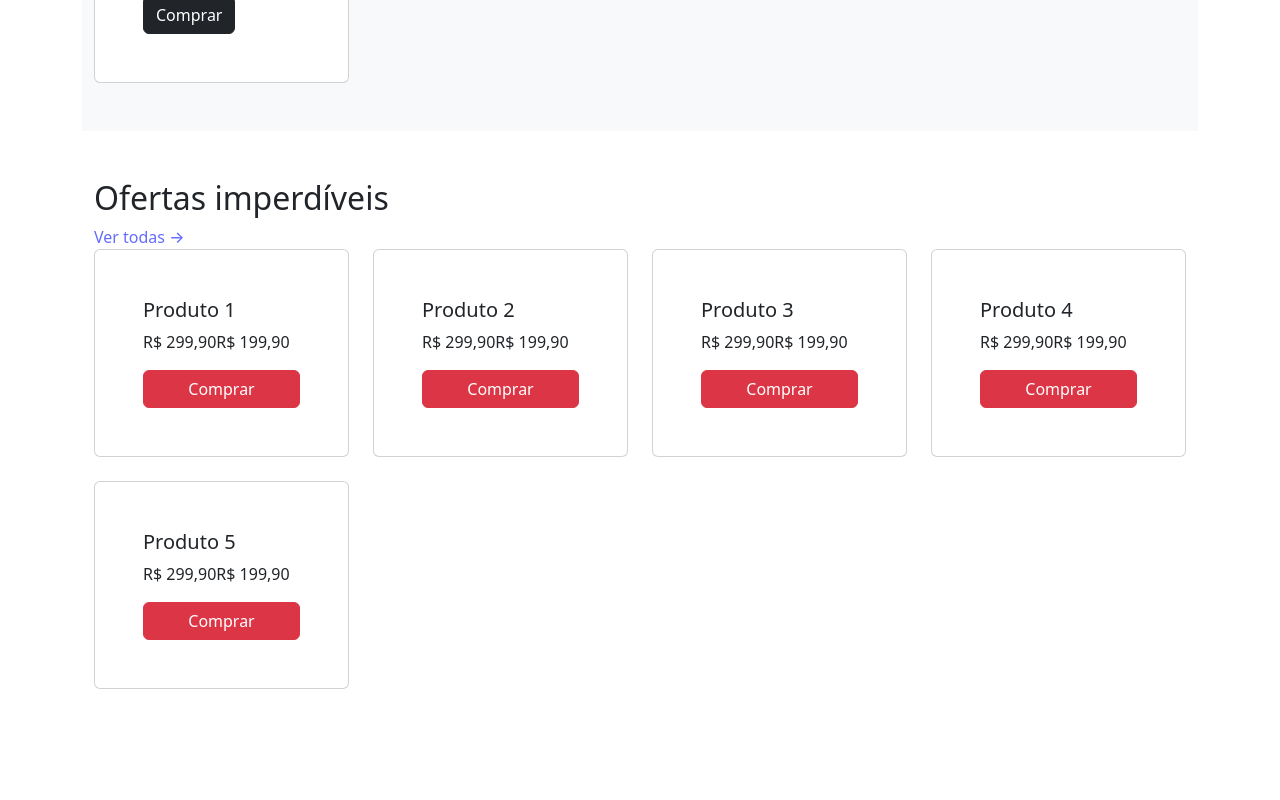
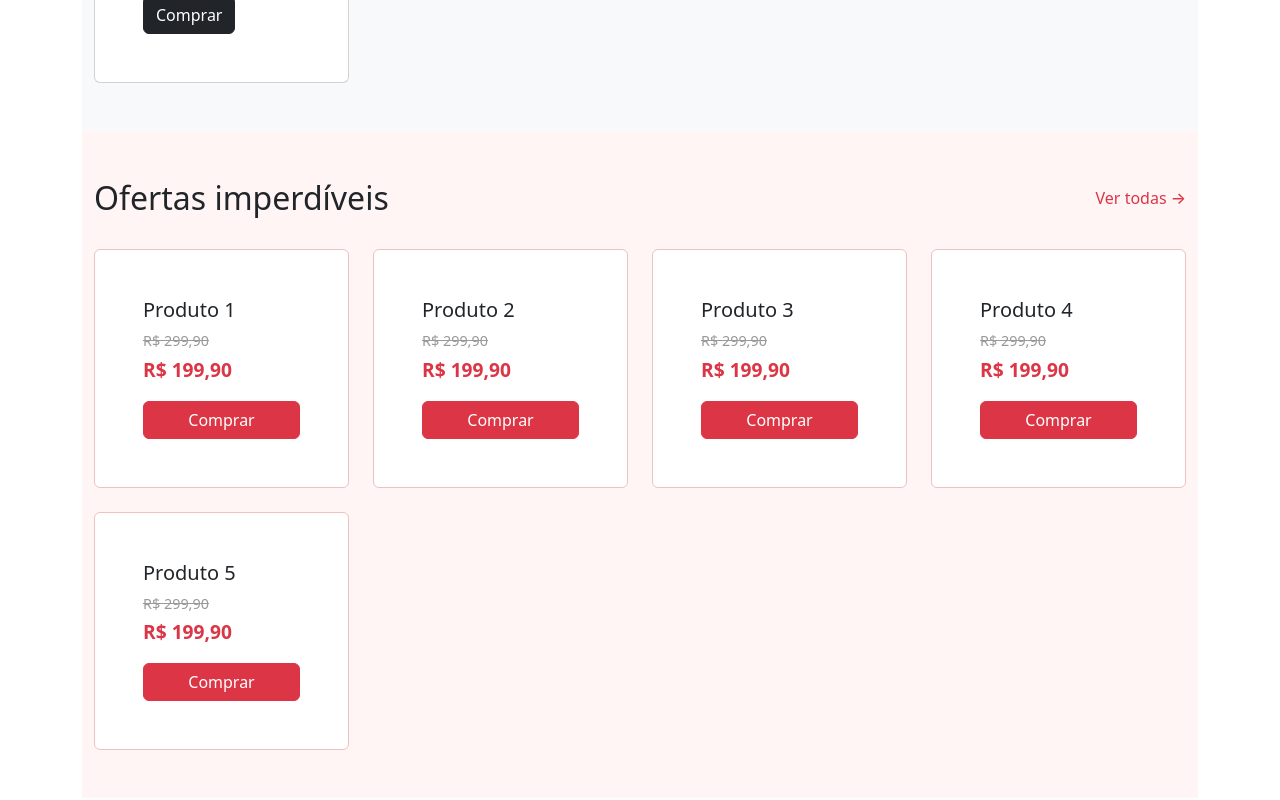
Before and after one commit to dcs30000/landingPage-reactjsBootstrap, a React (Vite) app: page / in a window 1280 px wide. Shown: the part 2440-3240 px from the top of the page. Built offline with nearby package versions, Linux system fonts and the light colour scheme.

Commit message:
conf. da area de ofertas

```diff
--- a/src/pages/Home/Home.css
+++ b/src/pages/Home/Home.css
@@ -37,3 +37,58 @@
   transform: translateY(-4px);
   transition: 0.3s ease;
 }
+
+
+/* OFERTAS */
+.ofertas-section {
+  background: #fff5f5;
+}
+
+.section-header {
+  display: flex;
+  justify-content: space-between;
+  align-items: center;
+  margin-bottom: 2rem;
+}
+
+.section-header h2 {
+  margin: 0;
+}
+
+.ver-todas {
+  text-decoration: none;
+  font-weight: 500;
+  color: #dc3545;
+}
+
+.ver-todas:hover {
+  text-decoration: underline;
+}
+
+/* Card de oferta */
+.oferta-card {
+  border: 1px solid #f1c0c0;
+  transition: transform 0.3s ease;
+}
+
+.oferta-card:hover {
+  transform: translateY(-5px);
+}
+
+.precos {
+  display: flex;
+  flex-direction: column;
+  gap: 4px;
+}
+
+.preco-antigo {
+  text-decoration: line-through;
+  color: #999;
+  font-size: 0.9rem;
+}
+
+.preco-novo {
+  color: #dc3545;
+  font-size: 1.2rem;
+  font-weight: bold;
+}
```
